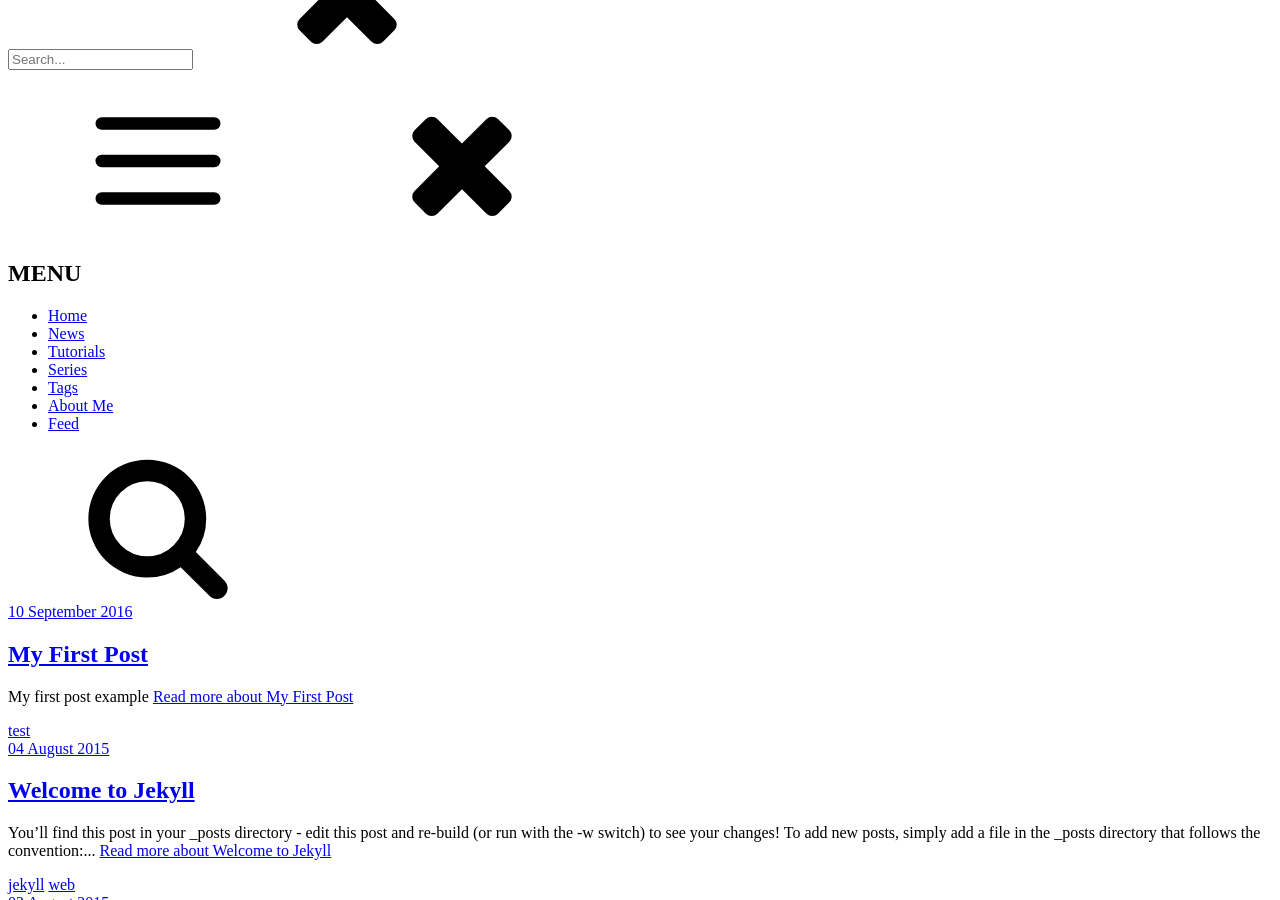
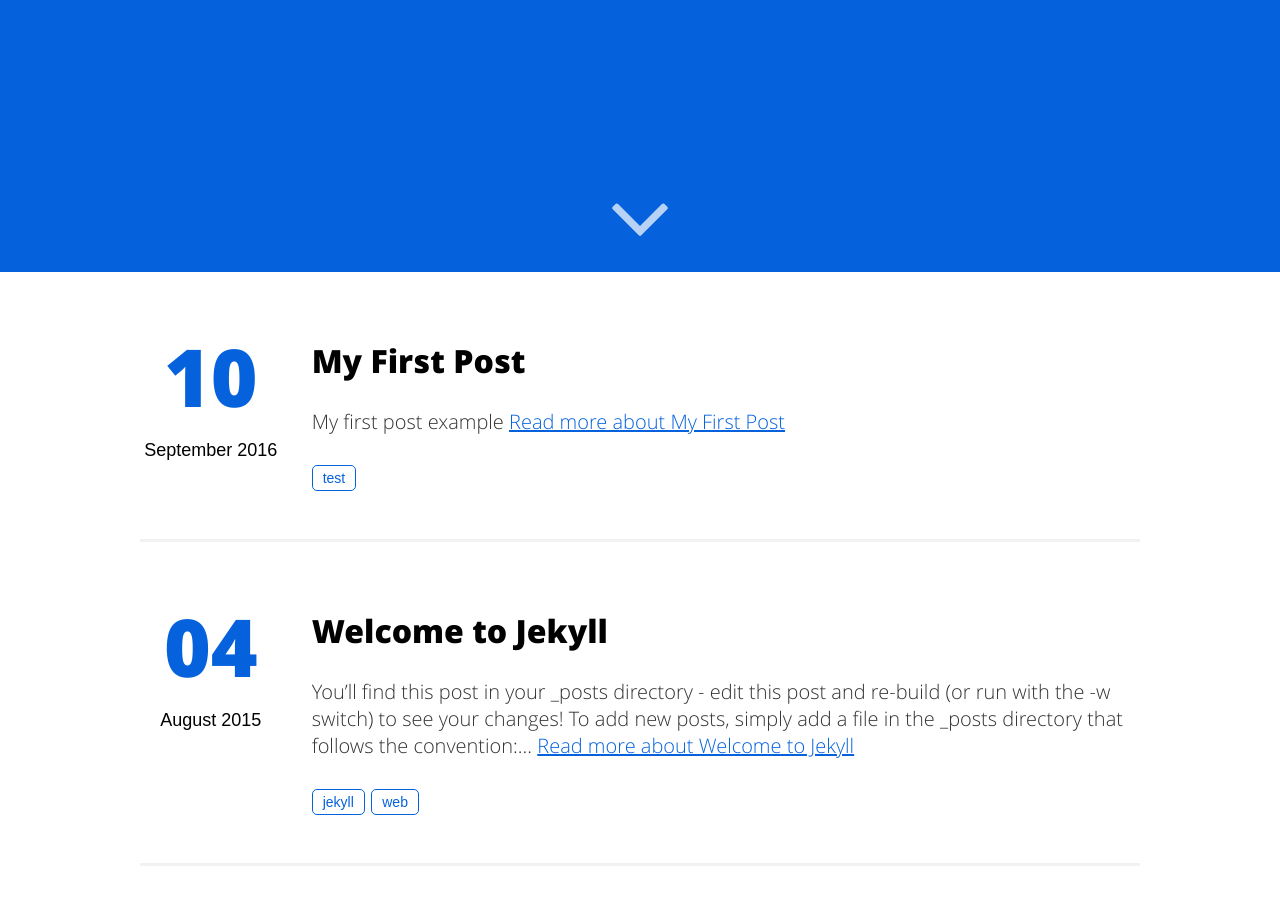
Before and after one commit to giammaleoni/just-a-dev, a Jekyll site: the page built from index.html, in a window 1280 px wide and 900 px high, scrolled down 628 px. Built offline with Jekyll 4.4.1, drawn with Linux system fonts in a browser that asks for light colours.

Commit message:
changed base url

```diff
--- a/_config.yml
+++ b/_config.yml
@@ -1,7 +1,7 @@
 # Site settings
 title: Just a dev
 description: Tutorial, news & more on Angular, Ionic, IoT, api, OpenData
-baseurl: "just-a-dev" # the subpath of your site, e.g. /blog
+baseurl: "/just-a-dev" # the subpath of your site, e.g. /blog
 url: "https://giammaleoni.github.io" # the base hostname & protocol for your site e.g. http://willianjusten.com.br
 #url: "http://localhost:3000"
 
```
Also changed, not shown: 1 other file.
